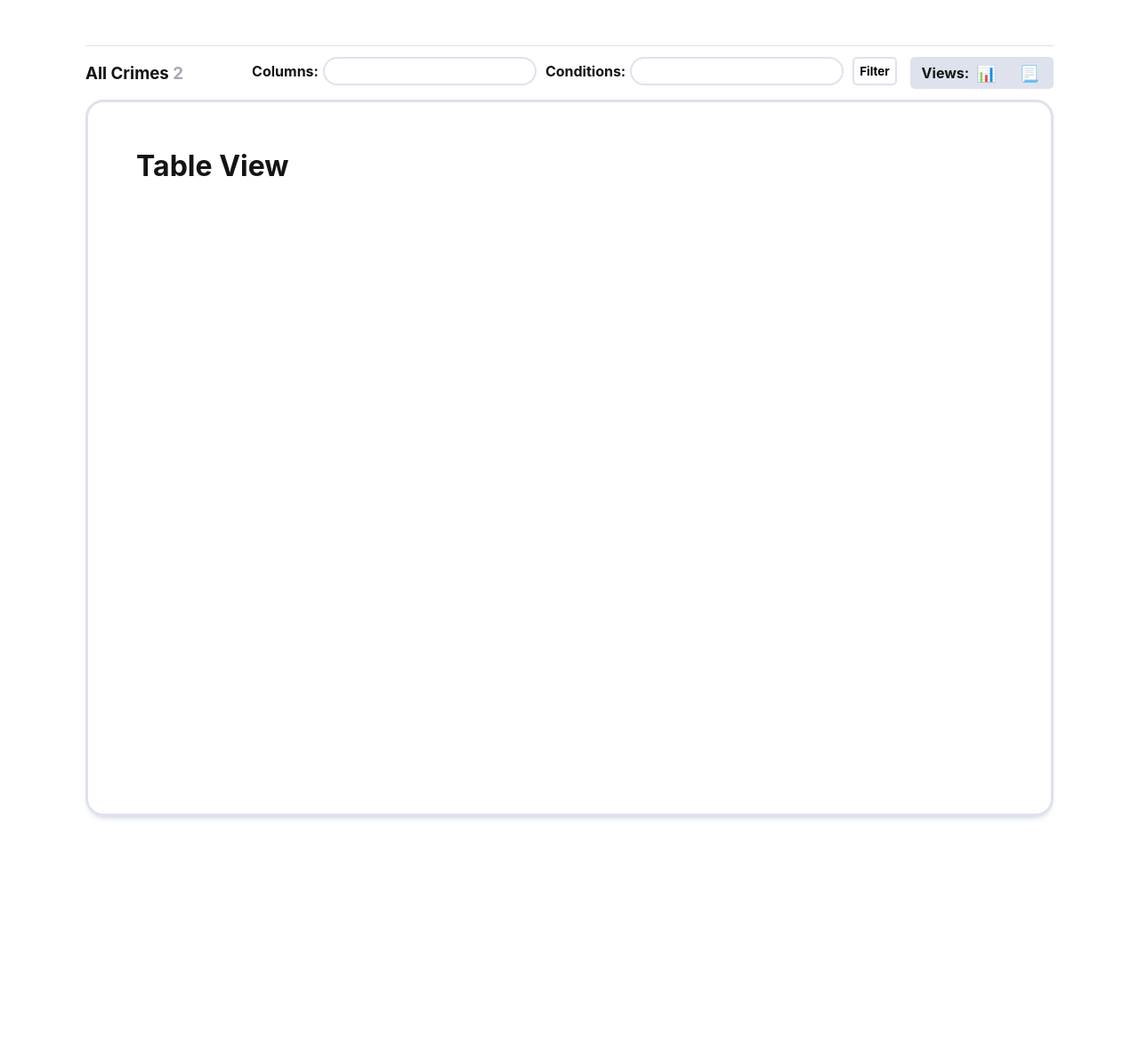
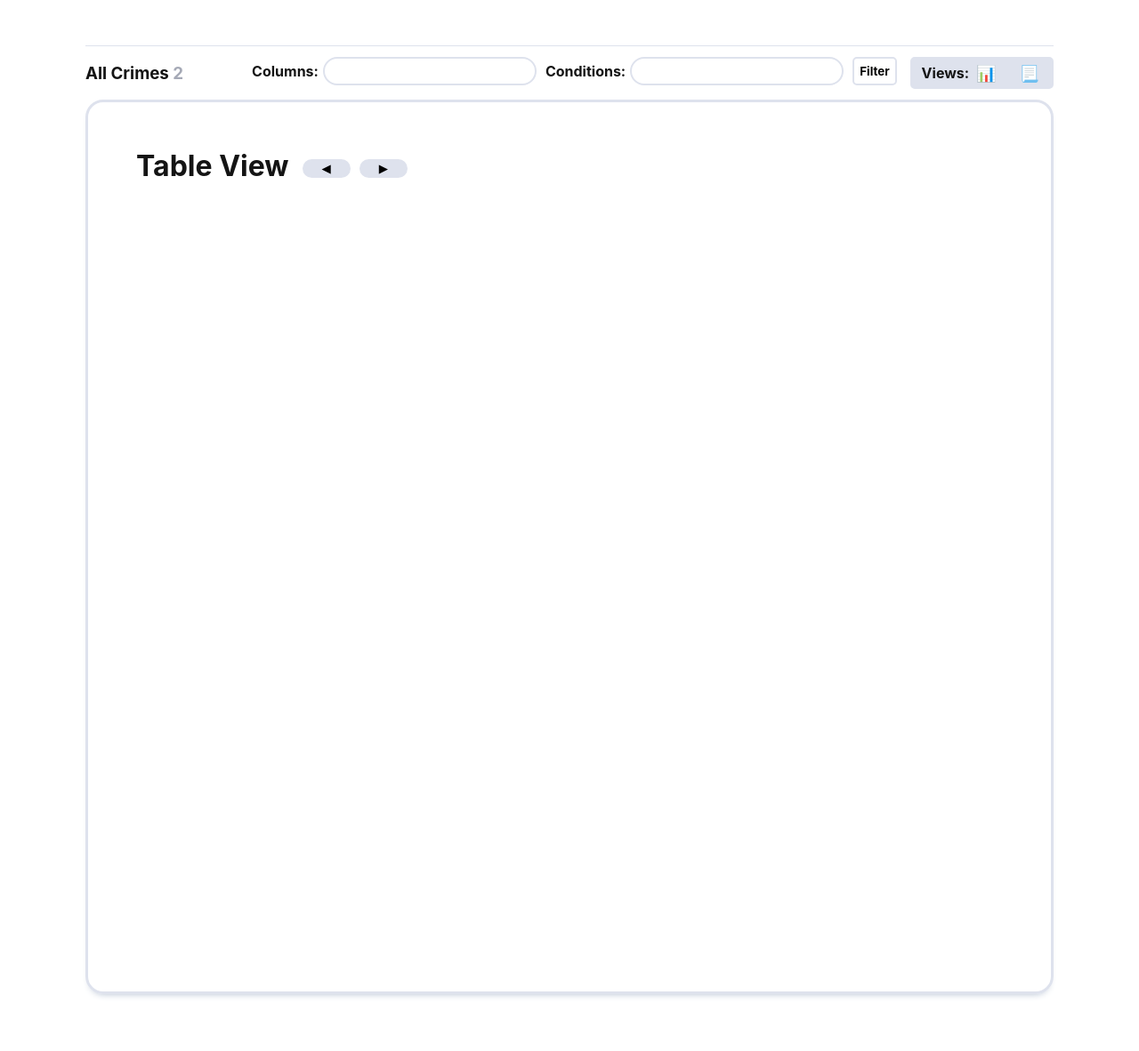
Before and after one commit to Team11-CSE412-Fall2020/US-Hate-Crimes-Database, a Flask app: page /table in a window 1280 px wide. Shown: the part 198-1380 px from the top of the page at 89% size. Before the commit the page ends 1120 px from the top, so only its background shows below. Run offline with Flask 2, Linux system fonts and the light colour scheme; some libraries are stand-ins or nearby versions.

Commit message:
Table view improvements

```diff
--- a/app/app.py
+++ b/app/app.py
@@ -25,13 +25,44 @@ def filter():
         columns = request.form['columns']
         conditions = request.form['conditions']
 
-        Props['columns'], Props['rows'] = runQuery(columns, conditions, Props['conn'])
-        Props['rows'] = Props['rows'][0:100]
-        Props['rowCount'] = len(Props['rows'])
+        Props['columns'], Props['allRows'] = runQuery(columns, conditions, Props['conn'])
+        Props['rowCount'] = len(Props['allRows'])
 
-        #TODO: RUN FILTER QUERY HERE ON PROPS
-        #
-        #Props['rows'] = newTuple
+        Props['rows'] = Props['allRows'][0:100]
+        Props['pageNum'] = 0
+
+
+        return render_template("index.html", Props = Props)
+
+
+@app.route('/forward', methods=["GET", "POST"])
+def forward():
+    if request.method == "POST":
+
+        #Avoid the -1 indexed page (empty)
+        if Props['pageNum'] == -2:
+            Props['pageNum'] += 2
+        else:
+            Props['pageNum'] += 1
+
+        page = 100*Props['pageNum']
+        Props['rows'] = Props['allRows'][(0+page):(100+page)]
+
+        return render_template("index.html", Props = Props)
+
+
+@app.route('/backward', methods=["GET", "POST"])
+def backward():
+    if request.method == "POST":
+
+        #Avoid the -1 indexed page (empty)
+        if Props['pageNum'] == 0:
+            Props['pageNum'] += -2
+        else:
+            Props['pageNum'] += -1
+
+        page = 100*Props['pageNum']
+        Props['rows'] = Props['allRows'][(0+page):(100+page)]
 
         return render_template("index.html", Props = Props)
 
@@ -80,12 +111,14 @@ if __name__ == "__main__":
     Props = {
 
         # SQL query content, tuple containing dictionaries representing the rows
-        'rows' : ((), ()) ,
+        'allRows' : ((), ()),
+        'rows' : ((), ()),
         'columns' : ("", ""),
         'conditions' : "",
 
         # len(rows), must be recalculated in .py file after a query
         'rowCount' : 0,
+        'pageNum' : 0,
 
         'displayType' : "table",
         'conn' : conn,
--- a/app/static/css/main.css
+++ b/app/static/css/main.css
@@ -15,6 +15,10 @@ label {
     font-weight: bold;
     margin-top: auto;
     margin-bottom: auto;
+}
+
+th, td {
+    padding-right: 43.2px;
 }
 
 .banner {
@@ -144,7 +148,7 @@ label {
     border-radius: 20px;
     border-color: rgb(222, 226, 237);
     box-shadow: rgb(162, 177, 198) 0px 5px 8px -6px;
-    height: 800px;
+    height: 1000px;
     margin-bottom: 64px;
 }
 
@@ -153,7 +157,22 @@ label {
     margin-right: auto;
     margin-top: 30px;
     width: 90%;
-    overflow: scroll;
     height: 90%;
     margin-bottom: 20px;
 }
+
+.table-row {
+    display: beans;
+}
+
+.table-button {
+    margin-top: auto;
+    margin-bottom: auto;
+    margin-right: 10px;
+    padding-left: 20px;
+    padding-right: 20px;
+    border-color:  rgb(222, 226, 237);
+    border-radius: 20px;
+    border-style: solid;
+    background-color:  rgb(222, 226, 237);
+}
--- a/app/templates/index.html
+++ b/app/templates/index.html
@@ -54,10 +54,30 @@
 
     <div class="main-window">
 
+
         <div class = "table-window">
             {% if Props.displayType == "table"%}
 
-            <h1>Table View</h1>
+            <div style="position:sticky; display:flex; flex-direction: row; margin-top:auto; margin-bottom:auto;">
+                <h1 style="margin-right:15px">Table View </h1>
+
+                <div style="display:flex; flex-direction:row; margin-top:auto;margin-bottom: auto;padding-top:5px;">
+
+                    <form method="POST" action="/backward">
+                        <button class="table-button">
+                            ◀
+                        </button>
+                    </form>
+
+                    <form method="POST" action="/forward">
+                        <button class="table-button">
+                            ▶
+                        </button>
+                    </form>
+                </div>
+            </div>
+
+            <div style="overflow: scroll; height: 90%; margin-bottom: 20px;">
                 <table>
                     <thead>
                         {% for column in Props['columns'] %}
@@ -67,7 +87,7 @@
                     <tbody>
                     {% for row in Props['rows'] %}
 
-                    <tr>
+                        <tr class="table-row">
                             {% for column in row %}
                             <td>{{column}}</td>
                             {% endfor %}
@@ -76,10 +96,7 @@
                     {% endfor %}
                     </tbody>
                 </table>
-
-
-
-
+            </div>
 
             {% elif Props.displayType == "graph"%}
 
@@ -87,7 +104,6 @@
 
             {% endif %}
         </div>
-
     </div>
 </div>
 
```
Lines whose indentation alone changed are shown as unchanged.
